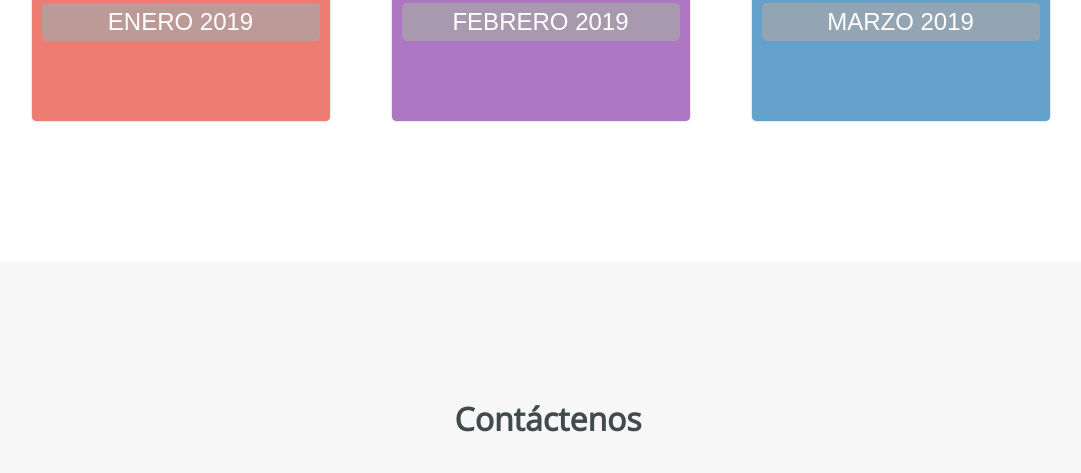
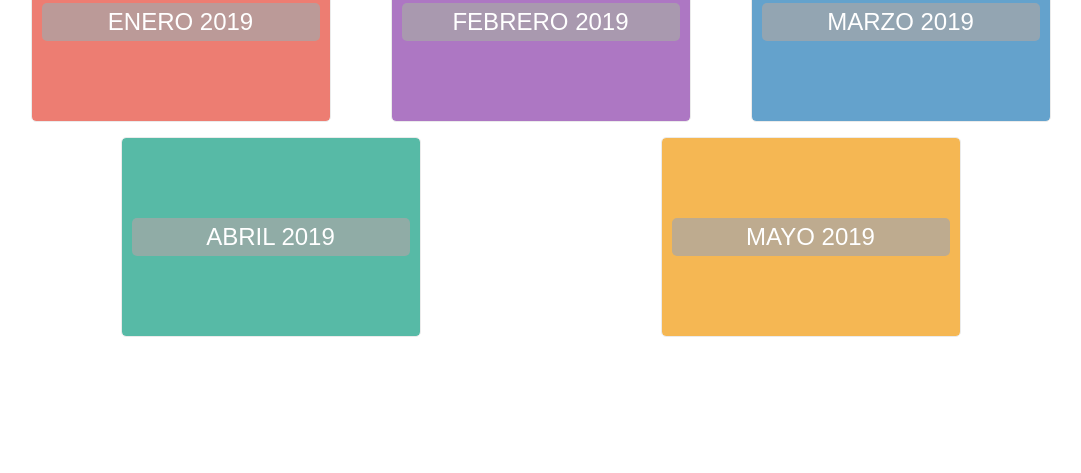
Before and after one commit to cpenarrieta/web-parroquia, a website: page public/index.html in a window 1280 px wide. Shown: the part 6800-7273 px from the top of the page, without its empty margins (92-1173 px from the left). Drawn offline with nearby package versions, Linux system fonts and the light colour scheme.

Commit message:
amigo mayo

```diff
--- a/public/index.html
+++ b/public/index.html
@@ -425,6 +425,16 @@
           <div class="background-text amigo-text">MARZO 2019</div>
         </div>
       </a>
+      <a target="_blank" href="http://parroquiacristosalvador.pe/assets/amigo/amigo-abril-2019.pdf">
+        <div class="type type-4">
+          <div class="background-text amigo-text">ABRIL 2019</div>
+        </div>
+      </a>
+      <a target="_blank" href="http://parroquiacristosalvador.pe/assets/amigo/amigo-mayo-2019.pdf">
+        <div class="type type-5">
+          <div class="background-text amigo-text">MAYO 2019</div>
+        </div>
+      </a>
     </div>
   </section>
 
```
